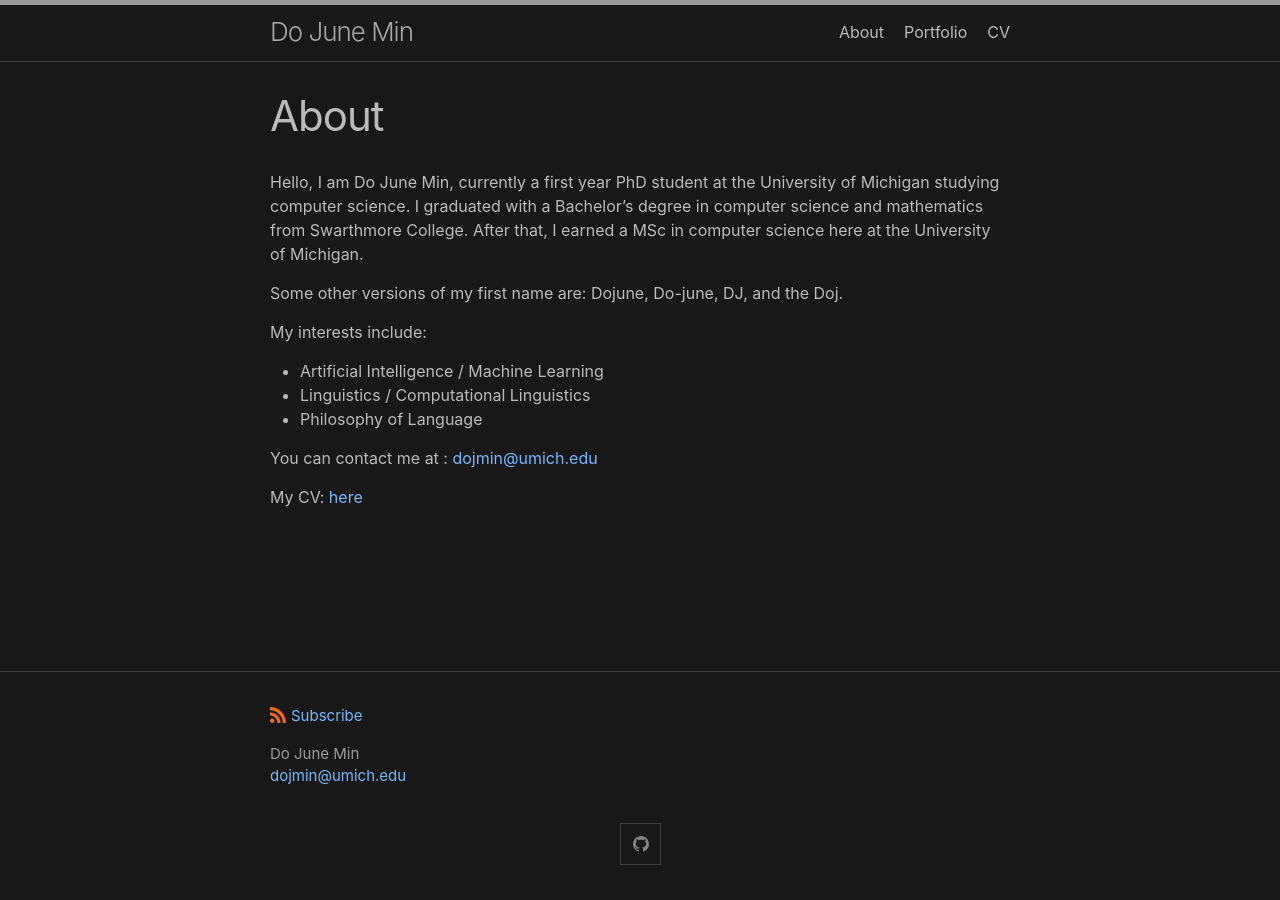
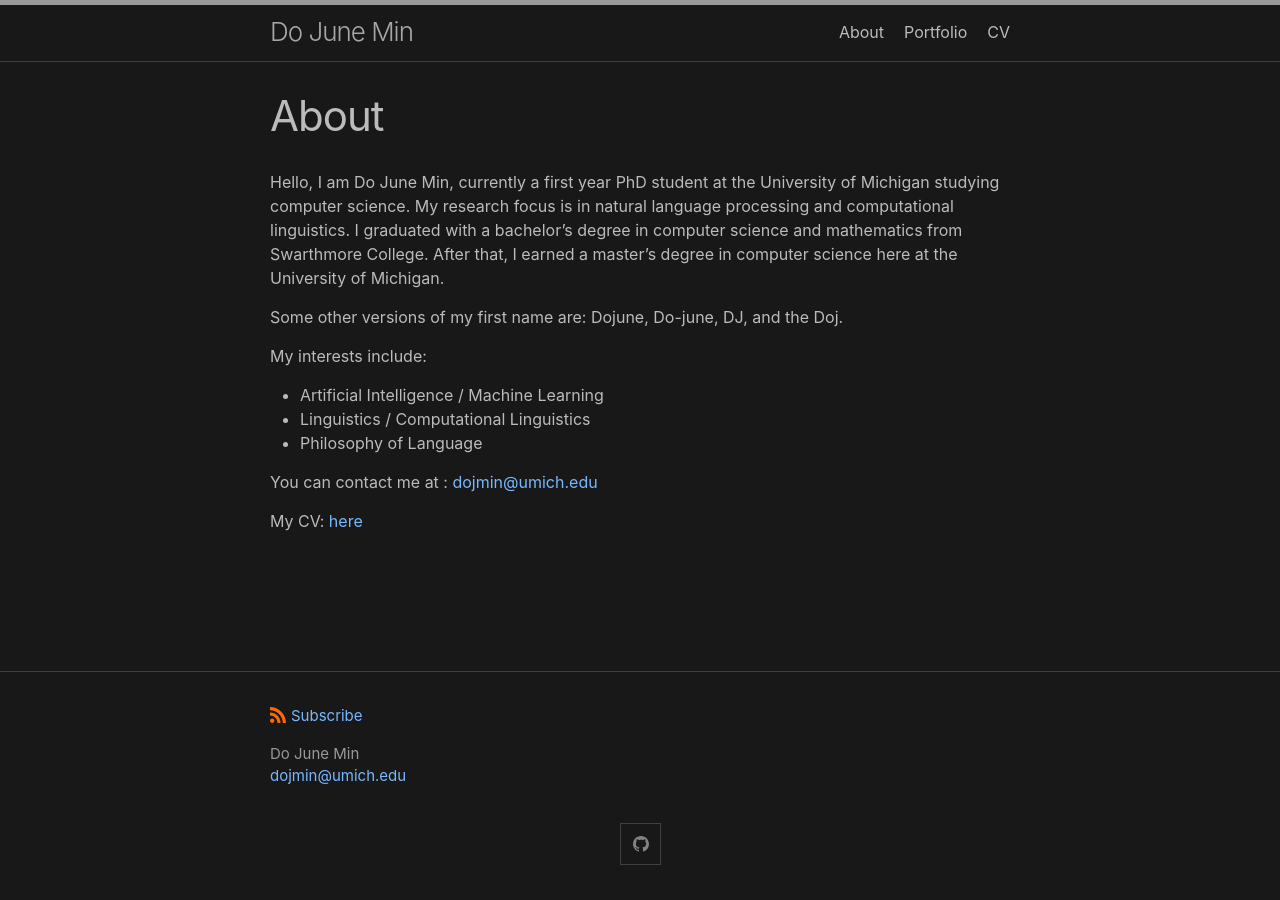
Before and after one commit to mindojune/mindojune.github.io, a Jekyll site: the page built from about.md, in a window 1280 px wide. Built offline with Jekyll 4.4.1, drawn with Linux system fonts in a browser that asks for light colours; our own code applies the rules of GitHub Pages for plain Markdown files.

Commit message:
Update about.md

```diff
--- a/about.md
+++ b/about.md
@@ -3,8 +3,9 @@ title: "About"
 ---
 
 Hello, I am Do June Min, currently a first year PhD student at the University of Michigan studying computer science.
-I graduated with a Bachelor's degree in computer science and mathematics from Swarthmore College.
-After that, I earned a MSc in computer science here at the University of Michigan.
+My research focus is in natural language processing and computational linguistics.
+I graduated with a bachelor's degree in computer science and mathematics from Swarthmore College.
+After that, I earned a master's degree in computer science here at the University of Michigan.
 
 Some other versions of my first name are: Dojune, Do-june, DJ, and the Doj.
 
```
